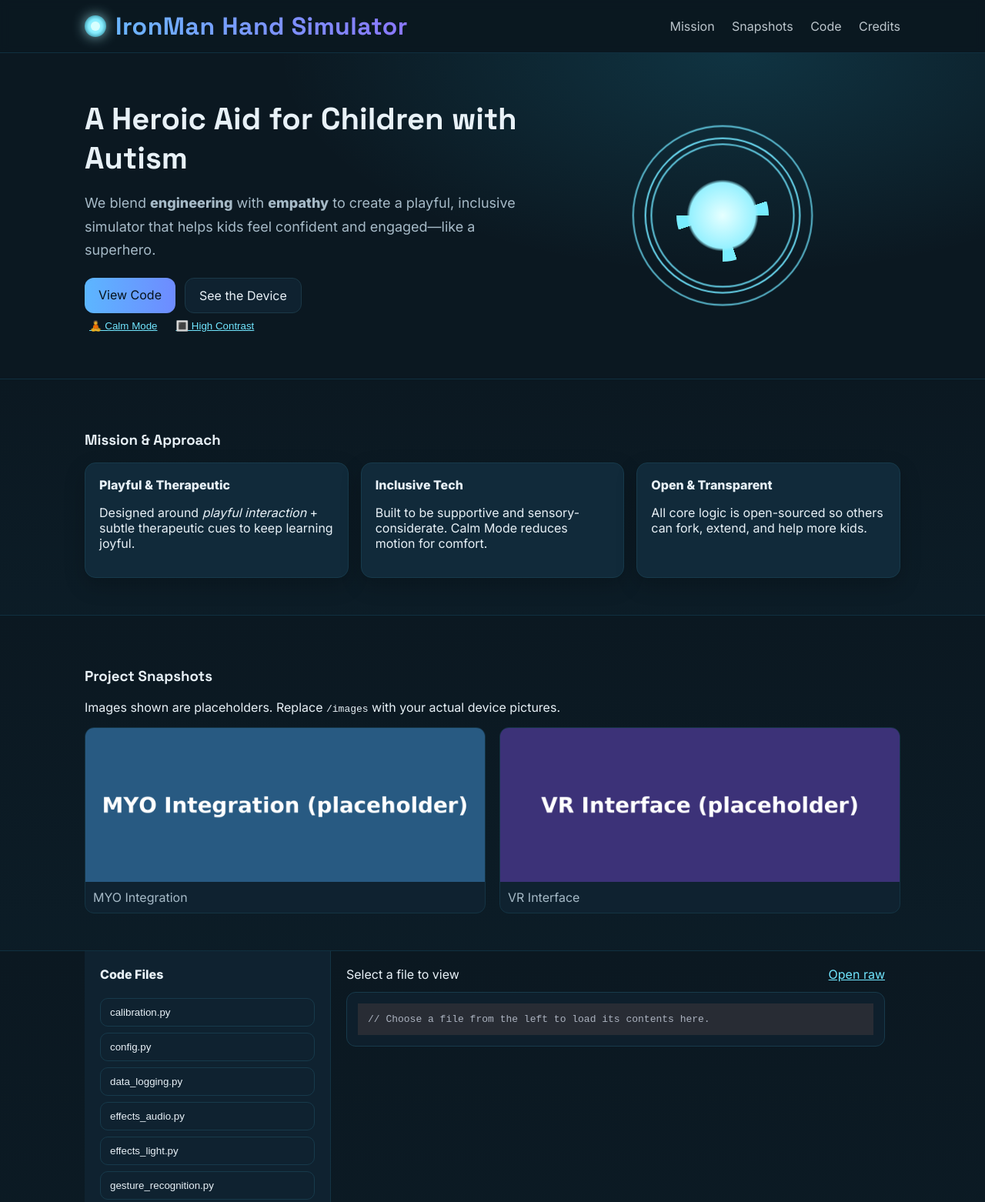
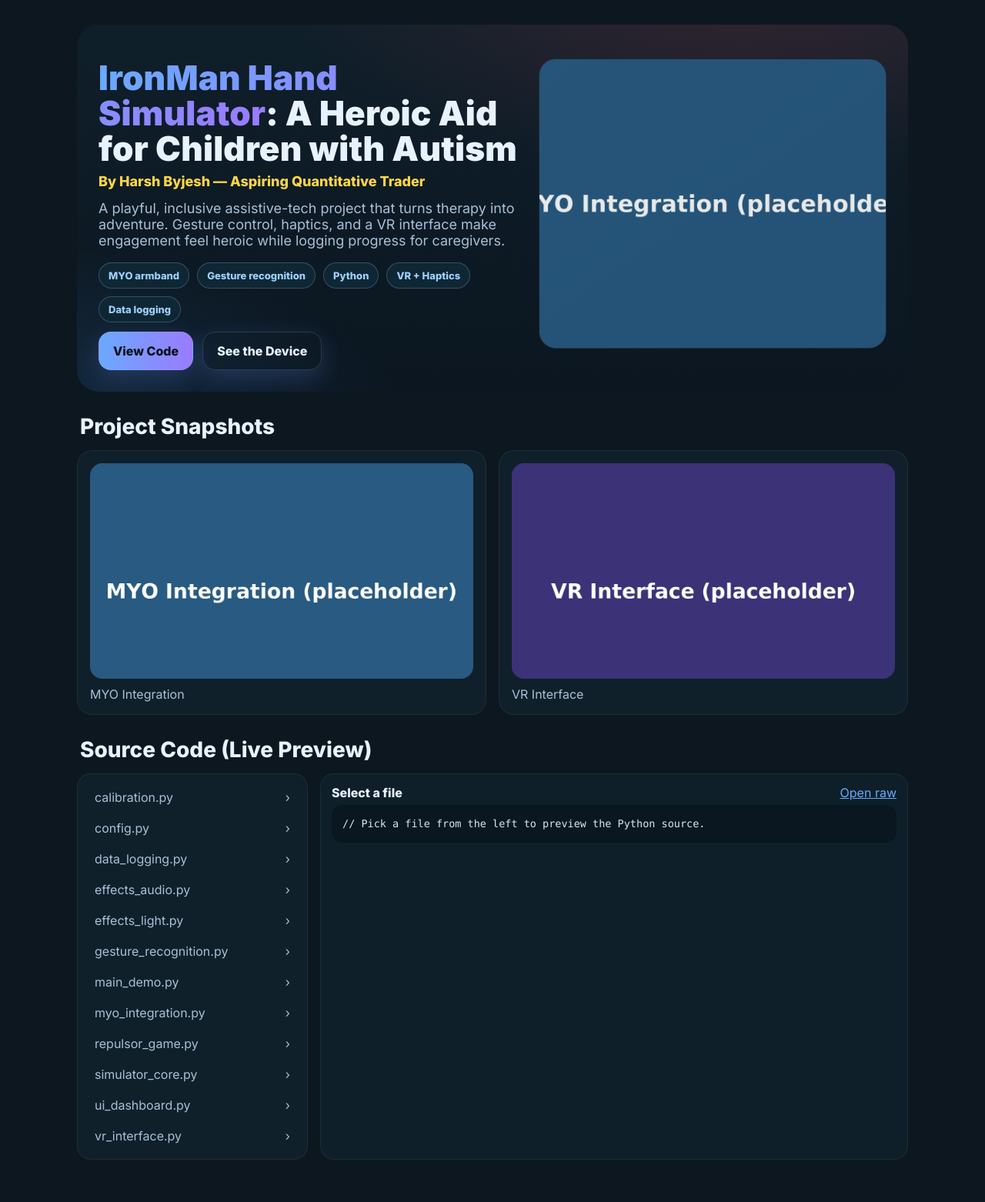
Before and after one commit to harshb2007/Autism-Support, a plain HTML site: page index.html in a window 1280 px wide. Shown: the top 1562 px of the page at 77% size. Drawn offline with nearby package versions, Linux system fonts and the light colour scheme.

Commit message:
Update index.html

```diff
--- a/index.html
+++ b/index.html
@@ -3,132 +3,207 @@
 <head>
 <meta charset="utf-8" />
 <meta name="viewport" content="width=device-width, initial-scale=1" />
-  <title>IronMan Hand Simulator — A Heroic Aid for Children with Autism</title>
-  <meta name="description" content="Playful, accessible showcase of the IronMan Hand Simulator: code, images, and mission to empower autistic children through engaging tech."/>
+<title>IronMan Hand Simulator — Support for Autism</title>
 <link rel="preconnect" href="https://fonts.googleapis.com">
 <link rel="preconnect" href="https://fonts.gstatic.com" crossorigin>
-  <link href="https://fonts.googleapis.com/css2?family=Inter:wght@400;600;800;900&family=Space+Grotesk:wght@400;700&display=swap" rel="stylesheet">
-  <link rel="stylesheet" href="https://cdnjs.cloudflare.com/ajax/libs/highlight.js/11.9.0/styles/atom-one-dark.min.css">
-  <link rel="stylesheet" href="assets/styles.css" />
+<link href="https://fonts.googleapis.com/css2?family=Inter:wght@400;600;800;900&display=swap" rel="stylesheet">
+<style>
+  :root{
+    --bg:#0c1720;
+    --card:#10202b;
+    --ink:#e8f2ff;
+    --muted:#a8c0d6;
+    --accent1:#6aa9ff;
+    --accent2:#9b7bff;
+    --brand:#ffd54a; /* byline yellow */
+    --chip:#0f2734;
+    --chip-ink:#9ed0ff;
+    --green:#4ee0a8;
+  }
+  *{box-sizing:border-box}
+  html,body{margin:0;background:var(--bg);color:var(--ink);font-family:Inter,system-ui,Segoe UI,Roboto,Helvetica,Arial,sans-serif}
+  a{color:inherit}
+  .container{max-width:1120px;margin:0 auto;padding:32px 20px 80px}
+
+  /* HERO */
+  .hero{
+    position:relative;overflow:hidden;border-radius:28px;
+    background:
+      radial-gradient(1200px 500px at 80% -10%, rgba(255,70,80,.15), transparent 50%),
+      radial-gradient(900px 400px at -10% 110%, rgba(80,160,255,.18), transparent 60%),
+      linear-gradient(180deg, #0f1f2a 0%, #0b1620 100%);
+    padding:44px 28px 28px;
+    display:grid;grid-template-columns:1.1fr .9fr;gap:20px;
+  }
+  .brand{
+    font-weight:900;line-height:1.05;
+    font-size:clamp(28px,5vw,44px);
+    margin:2px 0 8px;
+    letter-spacing:.2px;
+  }
+  .brand em{font-style:normal;
+    background:linear-gradient(90deg, var(--accent1), var(--accent2));
+    -webkit-background-clip:text;background-clip:text;color:transparent;
+  }
+  .byline{color:var(--brand);font-weight:800;margin:6px 0 14px;font-size:clamp(14px,2.1vw,18px)}
+  .hero p{color:var(--muted);margin:0 0 18px;font-size:clamp(14px,2.2vw,18px)}
+  .cta-row{display:flex;gap:12px;flex-wrap:wrap}
+  .btn{
+    padding:14px 18px;border-radius:16px;border:1px solid rgba(255,255,255,.08);
+    background:linear-gradient(90deg,#6aa9ff,#9b7bff);color:#07121a;font-weight:800;
+    box-shadow:0 10px 30px rgba(100,140,255,.22);text-decoration:none
+  }
+  .btn.secondary{
+    background:transparent;color:var(--ink);border-color:rgba(255,255,255,.14)
+  }
+  .hero-art{
+    position:relative;aspect-ratio:1.2/1;border-radius:22px;overflow:hidden;
+    background:linear-gradient(145deg,#1b2833,#09131a);
+    border:1px solid rgba(255,255,255,.06)
+  }
+  .hero-art img{width:100%;height:100%;object-fit:cover;opacity:.9}
+
+  /* SECTION */
+  h2{font-size:clamp(20px,3.6vw,28px);margin:28px 4px 14px}
+  .grid{display:grid;gap:16px}
+  .cards{grid-template-columns:1fr 1fr}
+  .card{background:var(--card);border:1px solid rgba(255,255,255,.06);border-radius:20px;padding:16px}
+  .snap{border-radius:16px;overflow:hidden;background:#1a2b36;aspect-ratio:16/9;display:grid;place-items:center}
+  .snap img{width:100%;height:100%;object-fit:cover}
+  .caption{margin-top:10px;color:var(--muted)}
+  .stack{display:flex;gap:10px;flex-wrap:wrap}
+  .chip{background:var(--chip);color:var(--chip-ink);border:1px solid rgba(158,208,255,.25);
+        padding:8px 12px;border-radius:999px;font-weight:700;font-size:13px}
+  .code-zone{display:grid;grid-template-columns:300px 1fr;gap:16px}
+  .filelist{background:var(--card);border:1px solid rgba(255,255,255,.06);border-radius:18px;padding:10px}
+  .file{display:flex;justify-content:space-between;gap:8px;padding:10px 12px;border-radius:12px;
+        color:var(--muted);cursor:pointer}
+  .file:hover{background:#0f2734;color:#d7e8f8}
+  .file.active{background:#123246;color:#fff}
+  pre{margin:0}
+  .viewer{background:#0e1f29;border:1px solid rgba(255,255,255,.06);border-radius:18px;padding:14px}
+  .viewer header{display:flex;justify-content:space-between;align-items:center;margin-bottom:6px}
+  .viewer header a{color:var(--accent1);text-decoration:underline}
+  .code{
+    font-family: ui-monospace, SFMono-Regular, Menlo, Monaco, Consolas, "Liberation Mono", "Courier New", monospace;
+    font-size:13.5px;line-height:1.55;color:#d7e8f8;background:#0a1620;padding:14px;border-radius:14px;overflow:auto;
+  }
+  .ok{color:var(--green)}
+  @media (max-width:900px){
+    .hero{grid-template-columns:1fr}
+    .code-zone{grid-template-columns:1fr}
+    .cards{grid-template-columns:1fr}
+  }
+</style>
 </head>
 <body>
-<header class="site-header">
-  <div class="wrap">
-    <div class="brand">
-      <div class="arc-reactor" aria-hidden="true"><span></span></div>
-      <h1>IronMan Hand Simulator</h1>
+  <div class="container">
+
+    <!-- HERO -->
+    <section class="hero">
+      <div>
+        <div class="brand"><em>IronMan Hand Simulator</em>: A Heroic Aid for Children with Autism</div>
+        <div class="byline">By Harsh Byjesh — Aspiring Quantitative Trader</div>
+        <p>A playful, inclusive assistive-tech project that turns therapy into adventure. Gesture control, haptics, and a VR interface make engagement feel heroic while logging progress for caregivers.</p>
+        <div class="stack" style="margin-bottom:12px">
+          <span class="chip">MYO armband</span>
+          <span class="chip">Gesture recognition</span>
+          <span class="chip">Python</span>
+          <span class="chip">VR + Haptics</span>
+          <span class="chip">Data logging</span>
         </div>
-    <nav class="topnav">
-      <a href="#mission">Mission</a>
-      <a href="#gallery">Snapshots</a>
-      <a href="#code">Code</a>
-      <a href="#credits">Credits</a>
-    </nav>
-  </div>
-</header>
-
-<section class="hero" role="banner" aria-label="Project hero">
-  <div class="wrap">
-    <div class="hero-copy">
-      <h2>A Heroic Aid for Children with Autism</h2>
-      <p>
-        We blend <strong>engineering</strong> with <strong>empathy</strong> to create a playful,
-        inclusive simulator that helps kids feel confident and engaged&mdash;like a superhero.
-      </p>
         <div class="cta-row">
-        <a class="btn primary" href="#code">View Code</a>
-        <a class="btn" href="#gallery">See the Device</a>
-      </div>
-      <div class="toggles">
-        <button id="reduceMotion" class="linklike" aria-pressed="false">🧘 Calm Mode</button>
-        <button id="highContrast" class="linklike" aria-pressed="false">🔳 High Contrast</button>
+          <a class="btn" href="#code">View Code</a>
+          <a class="btn secondary" href="#device">See the Device</a>
         </div>
       </div>
-    <div class="hero-art" aria-hidden="true">
-      <div class="repulsor">
-        <div class="ring r1"></div>
-        <div class="ring r2"></div>
-        <div class="ring r3"></div>
-        <div class="core"></div>
-      </div>
-    </div>
+      <div class="hero-art">
+        <!-- Put your Iron Man image at images/ironman.jpg (or keep the two below) -->
+        <img src="images/ironman.jpg" alt="Iron Man themed assistive device" onerror="this.src='images/myo.png'">
       </div>
     </section>
 
-<section id="mission" class="panel">
-  <div class="wrap">
-    <h3>Mission &amp; Approach</h3>
-    <div class="grid-3">
-      <article class="card">
-        <h4>Playful &amp; Therapeutic</h4>
-        <p>Designed around <em>playful interaction</em> + subtle therapeutic cues to keep learning joyful.</p>
-      </article>
-      <article class="card">
-        <h4>Inclusive Tech</h4>
-        <p>Built to be supportive and sensory-considerate. Calm Mode reduces motion for comfort.</p>
-      </article>
-      <article class="card">
-        <h4>Open &amp; Transparent</h4>
-        <p>All core logic is open-sourced so others can fork, extend, and help more kids.</p>
-      </article>
+    <!-- SNAPSHOTS -->
+    <h2 id="device">Project Snapshots</h2>
+    <div class="grid cards">
+      <div class="card">
+        <div class="snap">
+          <img src="images/myo.png" alt="MYO integration photo">
+        </div>
+        <div class="caption">MYO Integration</div>
+      </div>
+      <div class="card">
+        <div class="snap">
+          <img src="images/vr.png" alt="VR interface photo">
+        </div>
+        <div class="caption">VR Interface</div>
       </div>
     </div>
-</section>
 
-<section id="gallery" class="panel">
-  <div class="wrap">
-    <h3>Project Snapshots</h3>
-    <p class="muted">Images shown are placeholders. Replace <code>/images</code> with your actual device pictures.</p>
-    <div class="gallery">
-      <figure>
-        <img src="images/myo.png" alt="MYO integration photo placeholder">
-        <figcaption>MYO Integration</figcaption>
-      </figure>
-      <figure>
-        <img src="images/vr.png" alt="VR interface photo placeholder">
-        <figcaption>VR Interface</figcaption>
-      </figure>
+    <!-- CODE -->
+    <h2 id="code">Source Code (Live Preview)</h2>
+    <div class="code-zone">
+      <div class="filelist" id="fileList">
+        <!-- Populated by JS -->
+      </div>
+      <div class="viewer">
+        <header>
+          <strong id="currentName">Select a file</strong>
+          <a id="rawLink" href="#" target="_blank" rel="noopener">Open raw</a>
+        </header>
+        <pre class="code" id="codeView">// Pick a file from the left to preview the Python source.</pre>
       </div>
     </div>
-</section>
 
-<section id="code" class="panel code-panel">
-  <div class="wrap code-wrap">
-    <aside class="code-list" aria-label="Code files list">
-      <h4>Code Files</h4>
-      <ul id="fileList"></ul>
-      <div class="note">
-        Files are fetched live from <code>/codes/</code>. Keep the directory structure when hosting.
   </div>
-    </aside>
-    <main class="code-view" aria-live="polite" aria-busy="false">
-      <div class="code-toolbar">
-        <span id="currentFile">Select a file to view</span>
-        <a id="openRaw" class="linklike" href="#" target="_blank" rel="noopener">Open raw</a>
-      </div>
-      <pre><code id="codeContent" class="hljs language-python">// Choose a file from the left to load its contents here.</code></pre>
-    </main>
-  </div>
-</section>
 
-<section id="credits" class="panel">
-  <div class="wrap">
-    <h3>Credits &amp; Links</h3>
-    <ul class="links">
-      <li>Lead: <strong>Harsh Byjesh</strong></li>
-      <li>Focus: Assistive tech for autistic children via playful interaction</li>
-      <li><a href="https://github.com/" target="_blank" rel="noopener">Project GitHub Repository</a></li>
-    </ul>
-  </div>
-</section>
+<script>
+/**
+ * Why your files/images showed 404 before:
+ * You used paths beginning with "/" (absolute to site root). Because your page lives
+ * inside a subfolder, those pointed to the wrong place on GitHub Pages.
+ * We switch to RELATIVE paths (no leading slash) so "codes/..." and "images/..."
+ * resolve correctly regardless of the folder name or spaces.
+ */
+const files = [
+  "calibration.py","config.py","data_logging.py","effects_audio.py","effects_light.py",
+  "gesture_recognition.py","main_demo.py","myo_integration.py","repulsor_game.py",
+  "simulator_core.py","ui_dashboard.py","vr_interface.py"
+];
 
-<footer class="site-footer">
-  <div class="wrap small">
-    <p>© <span id="year"></span> IronMan Hand Simulator • Built with care.</p>
-  </div>
-</footer>
+const list = document.getElementById('fileList');
+const view = document.getElementById('codeView');
+const nameEl = document.getElementById('currentName');
+const raw = document.getElementById('rawLink');
 
-<script src="https://cdnjs.cloudflare.com/ajax/libs/highlight.js/11.9.0/highlight.min.js"></script>
-<script src="assets/app.js"></script>
+function item(file){
+  const el = document.createElement('div');
+  el.className = 'file';
+  el.innerHTML = `<span>${file}</span><span>›</span>`;
+  el.addEventListener('click', ()=>load(file, el));
+  return el;
+}
+
+files.forEach(f=> list.appendChild(item(f)));
+
+async function load(fname, el){
+  [...list.children].forEach(li=>li.classList.remove('active'));
+  el.classList.add('active');
+  nameEl.textContent = fname;
+  raw.href = `codes/${fname}`;
+  view.textContent = 'Loading…';
+  try{
+    const res = await fetch(`codes/${fname}`);
+    if(!res.ok) throw new Error(res.status+' '+res.statusText);
+    const txt = await res.text();
+    view.textContent = txt;
+  }catch(err){
+    view.textContent =
+`// Unable to load ${fname}
+ // Make sure this file exists at: codes/${fname}
+ // Error: ${err}`;
+  }
+}
+</script>
 </body>
 </html>
```
Lines whose indentation alone changed are shown as unchanged.
